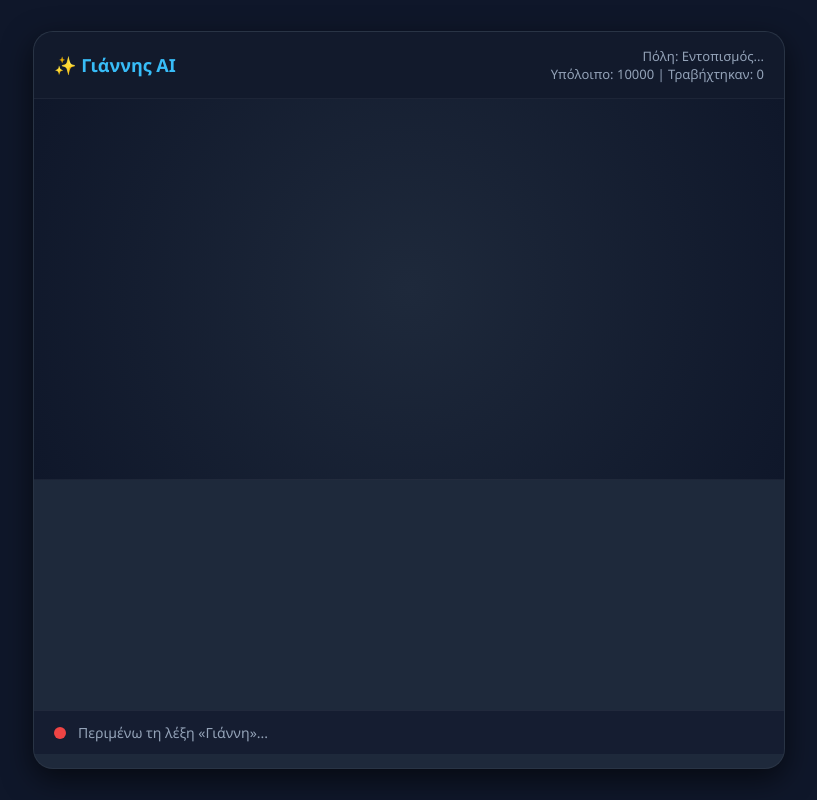
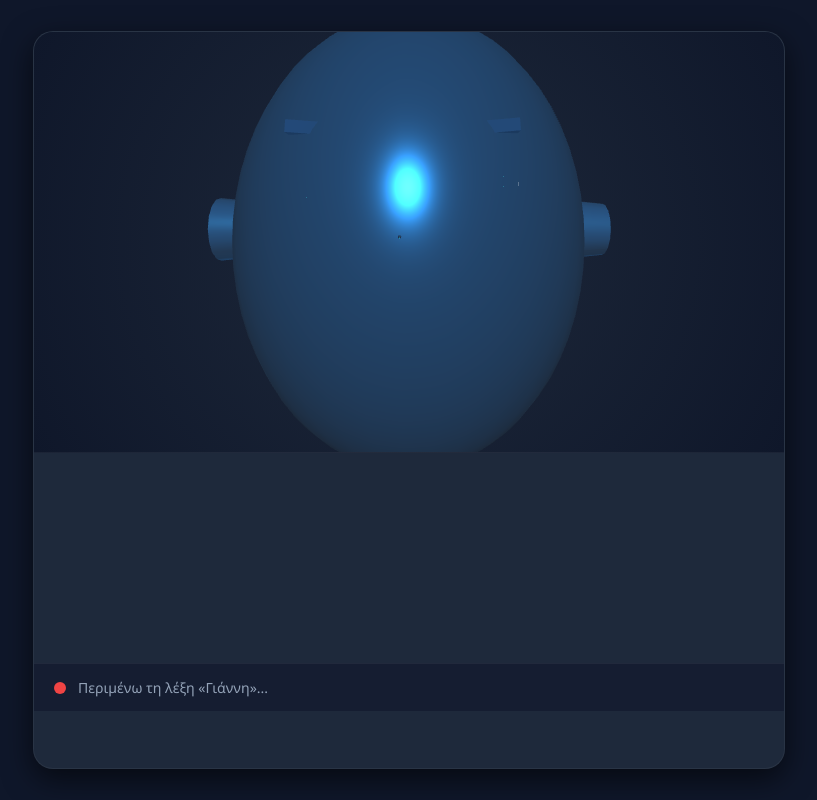
Before and after one commit to ppapoudm2/giannis-assistant, a website: page index.html in a window 1280 px wide. Shown: the whole page, without its empty margins (231-1048 px from the left). Drawn offline with nearby package versions, Linux system fonts and the light colour scheme; animation ran at ten frames a second.

Commit message:
Update index.html

```diff
--- a/index.html
+++ b/index.html
@@ -42,32 +42,9 @@
             border: 1px solid rgba(255, 255, 255, 0.05);
         }
 
-        header {
-            padding: 15px 20px;
-            background: rgba(15, 23, 42, 0.8);
-            display: flex;
-            justify-content: space-between;
-            align-items: center;
-            border-bottom: 1px solid rgba(255, 255, 255, 0.05);
-            z-index: 10;
-        }
-
-        header h2 {
-            margin: 0;
-            font-size: 18px;
-            color: var(--accent);
-        }
-
-        .header-info {
-            font-size: 13px;
-            color: var(--text-muted);
-            text-align: right;
-            line-height: 1.4;
-        }
-
         #avatar-section {
             width: 100%;
-            height: 380px;
+            height: 420px;
             background: radial-gradient(circle at center, #1e293b 0%, #0f172a 100%);
             position: relative;
             border-bottom: 1px solid rgba(255, 255, 255, 0.05);
@@ -86,7 +63,7 @@
             flex-direction: column;
             gap: 10px;
             scroll-behavior: smooth;
-            max-height: 200px;
+            max-height: 180px;
         }
 
         .message {
@@ -101,7 +78,7 @@
         .assistant { background: var(--assistant-bubble); color: var(--text-main); align-self: flex-start; border-bottom-left-radius: 4px; border: 1px solid rgba(255, 255, 255, 0.05); }
 
         #status-bar {
-            padding: 12px 20px;
+            padding: 14px 20px;
             background: rgba(15, 23, 42, 0.6);
             border-top: 1px solid rgba(255, 255, 255, 0.05);
             display: flex;
@@ -131,14 +108,7 @@
 <body>
 
     <div id="app-container">
-        <header>
-            <h2>✨ Γιάννης AI</h2>
-            <div class="header-info" id="headerInfo">
-                <div>Πόλη: Εντοπισμός...</div>
-                <div>Υπόλοιπο: <span id="remainingTokens">10000</span> | Τραβήχτηκαν: <span id="currentTokens">0</span></div>
-            </div>
-        </header>
-
+        <!-- 3D Πρόσωπο -->
         <div id="avatar-section">
             <div id="avatar-canvas-container"></div>
         </div>
@@ -152,6 +122,7 @@
     </div>
 
     <script>
+        // --- 3D LARGE HUMAN FACE AVATAR SETUP (Three.js) ---
         const container = document.getElementById("avatar-canvas-container");
         const scene = new THREE.Scene();
         const camera = new THREE.PerspectiveCamera(45, container.clientWidth / container.clientHeight, 0.1, 1000);
@@ -195,13 +166,21 @@
         const irisGeo = new THREE.SphereGeometry(0.12, 16, 16);
         const irisMat = new THREE.MeshStandardMaterial({ color: 0x38bdf8, emissive: 0x0284c7, emissiveIntensity: 0.5 });
 
+        // Αριστερό Μάτι
         const leftEyeGroup = new THREE.Group();
-        leftEyeGroup.add(new THREE.Mesh(eyeBgGeo, eyeBgMat), Object.assign(new THREE.Mesh(irisGeo, irisMat), {position: {x:0, y:0, z:0.12}}));
+        const lBg = new THREE.Mesh(eyeBgGeo, eyeBgMat);
+        const lIris = new THREE.Mesh(irisGeo, irisMat);
+        lIris.position.set(0, 0, 0.12);
+        leftEyeGroup.add(lBg, lIris);
         leftEyeGroup.position.set(-0.45, 0.35, 1.05);
         headGroup.add(leftEyeGroup);
 
+        // Δεξί Μάτι
         const rightEyeGroup = new THREE.Group();
-        rightEyeGroup.add(new THREE.Mesh(eyeBgGeo, eyeBgMat), Object.assign(new THREE.Mesh(irisGeo, irisMat), {position: {x:0, y:0, z:0.12}}));
+        const rBg = new THREE.Mesh(eyeBgGeo, eyeBgMat);
+        const rIris = new THREE.Mesh(irisGeo, irisMat);
+        rIris.position.set(0, 0, 0.12);
+        rightEyeGroup.add(rBg, rIris);
         rightEyeGroup.position.set(0.45, 0.35, 1.05);
         headGroup.add(rightEyeGroup);
 
@@ -251,19 +230,12 @@
         }
         animateAvatar();
 
+        // --- SPEECH & CHAT LOGIC ---
         const messagesDiv = document.getElementById("messages");
         const statusText = document.getElementById("status-text");
         const pulseDot = document.getElementById("pulseDot");
-        const remainingTokensEl = document.getElementById("remainingTokens");
-        const currentTokensEl = document.getElementById("currentTokens");
-        const headerInfo = document.getElementById("headerInfo");
-
-        const INITIAL_LIMIT = 10000;
-        let savedRemaining = localStorage.getItem('giannis_remaining_tokens');
-        let totalRemainingTokens = savedRemaining !== null ? parseInt(savedRemaining) : INITIAL_LIMIT;
 
         let userLocation = null;
-        let detectedCity = "Κόρινθος";
         let isListeningActive = false;
         let isAssistantSpeaking = false;
         let conversationHistory = [];
@@ -278,23 +250,10 @@
         loadVoices();
 
         if (navigator.geolocation) {
-            navigator.geolocation.getCurrentPosition(async (pos) => {
+            navigator.geolocation.getCurrentPosition((pos) => {
                 userLocation = { lat: pos.coords.latitude, lon: pos.coords.longitude };
-                try {
-                    const res = `https://nominatim.openstreetmap.org/reverse?format=json&lat=${userLocation.lat}&lon=${userLocation.lon}&accept-language=el`;
-                    const data = await (await fetch(res)).json();
-                    detectedCity = data.address.city || data.address.town || data.address.village || "Κόρινθος";
-                } catch (e) {}
-                updateTokenUI(0);
-            }, () => { updateTokenUI(0); });
+            }, () => {});
         }
-
-        function updateTokenUI(latestUsage = 0) {
-            remainingTokensEl.innerText = totalRemainingTokens;
-            currentTokensEl.innerText = latestUsage;
-            headerInfo.children[0].innerText = `Πόλη: ${detectedCity}`;
-        }
-        updateTokenUI(0);
 
         function appendMessage(role, text) {
             const className = role === 'user' ? 'user' : 'assistant';
@@ -326,7 +285,7 @@
             utterance.onend = () => {
                 isAssistantSpeaking = false;
                 isTalking = false;
-                isListeningActive = false; // Επαναφορά σε κατάσταση αναμονής για «Γιάννη»
+                isListeningActive = false;
                 pulseDot.classList.remove('active');
                 statusText.innerText = "Περιμένω τη λέξη «Γιάννη»...";
             };
@@ -356,15 +315,12 @@
                     return;
                 }
 
-                // Αν δεν είναι ενεργός, περιμένει το «Γιάννη»
                 if (!isListeningActive) {
                     if (speechResult.includes("γιάννη") || speechResult.includes("γιάννης")) {
                         isListeningActive = true;
                         pulseDot.classList.add('active');
                         statusText.innerText = 'Ενεργός - Πες την ερώτησή σου...';
 
-                        // Αφαίρεση της καθυστέρησης του «Ακούω»:
-                        // Αν η πρόταση περιέχει κάτι παραπάνω από το όνομα, το επεξεργάζεται αμέσως!
                         const cleanQuery = speechResult.replace(/γιάννη|γιάννης/g, "").trim();
                         if (cleanQuery.length > 2) {
                             processCommand(cleanQuery);
@@ -373,7 +329,6 @@
                     return;
                 }
 
-                // Αν είναι ήδη ενεργός, εκτελεί την εντολή άμεσα
                 if (isListeningActive) {
                     isListeningActive = false;
                     processCommand(speechResult);
@@ -393,14 +348,6 @@
                         body: JSON.stringify({ messages: conversationHistory, location: userLocation })
                     });
                     const data = await res.json();
-
-                    let promptTokens = 0;
-                    if (data.usage && data.usage.total_tokens) {
-                        promptTokens = data.usage.total_tokens;
-                        totalRemainingTokens = Math.max(0, totalRemainingTokens - promptTokens);
-                        localStorage.setItem('giannis_remaining_tokens', totalRemainingTokens);
-                        updateTokenUI(promptTokens);
-                    }
 
                     appendMessage('assistant', data.reply);
                     conversationHistory.push({ role: "assistant", content: data.reply });
```
